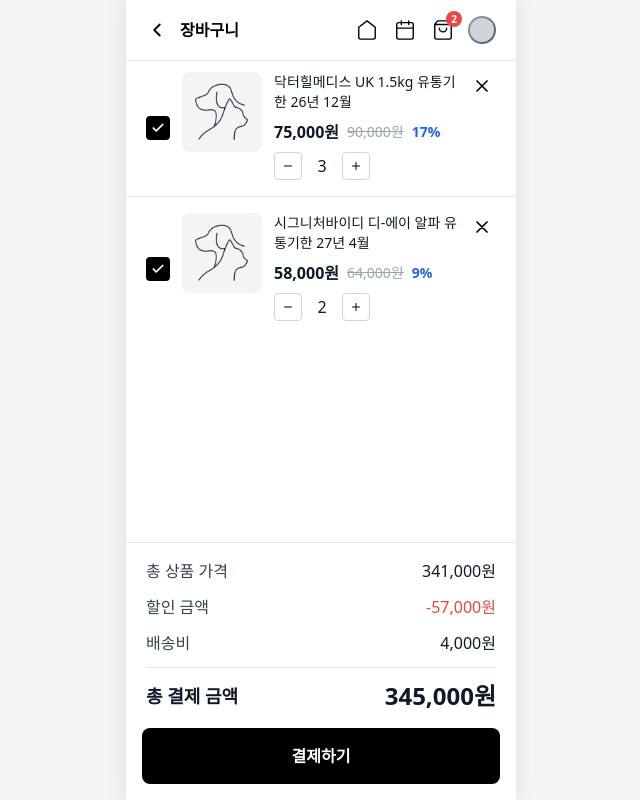
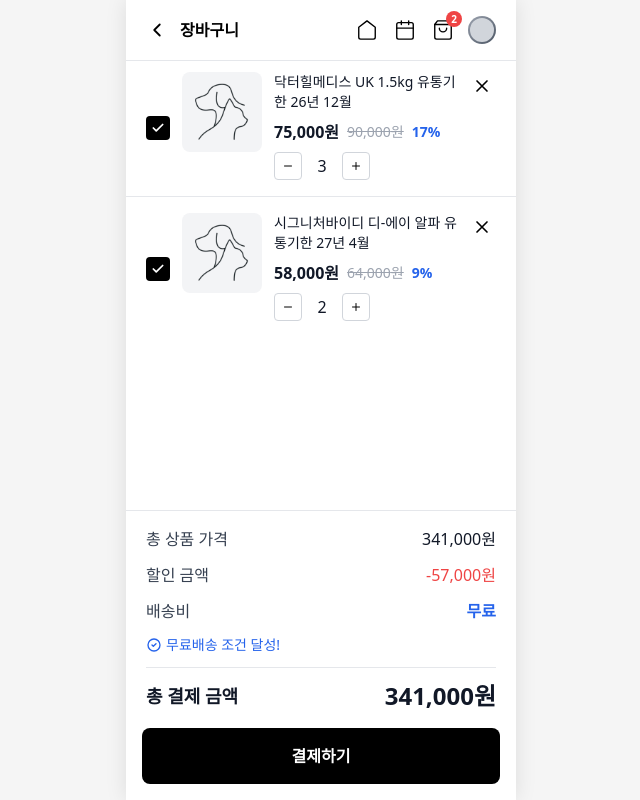
Before and after one commit to KoneJ/-, a Next.js app: page /cart in a window 1280 px wide. Shown: the whole page, without its empty margins (319-959 px from the left). Built offline with nearby package versions, Linux system fonts and the light colour scheme.

Commit message:
Feat: 장바구니에 10만원 이상 무료배송 UI 추가

```diff
--- a/src/app/cart/page.tsx
+++ b/src/app/cart/page.tsx
@@ -32,11 +32,15 @@ export default function CartPage() {
     },
   ]);
 
-  const shippingFee = 4000;
+  const FREE_SHIPPING_THRESHOLD = 100000; // 10만원
+  const BASE_SHIPPING_FEE = 4000;
+
   const selectedItems = cartItems.filter(item => item.selected);
   const totalProductPrice = selectedItems.reduce((sum, item) => sum + (item.price * item.quantity), 0);
   const totalDiscount = selectedItems.reduce((sum, item) => sum + ((item.originalPrice - item.price) * item.quantity), 0);
+  const shippingFee = totalProductPrice >= FREE_SHIPPING_THRESHOLD ? 0 : BASE_SHIPPING_FEE;
   const totalPrice = totalProductPrice + shippingFee;
+  const amountForFreeShipping = FREE_SHIPPING_THRESHOLD - totalProductPrice;
 
   const handleQuantityChange = (id: number, delta: number) => {
     setCartItems(items =>
@@ -263,10 +267,26 @@ export default function CartPage() {
             </div>
             <div className="flex items-center justify-between">
               <span className="text-base text-gray-700">배송비</span>
-              <span className="text-base text-gray-900">
-                {shippingFee.toLocaleString()}원
+              <span className={`text-base ${shippingFee === 0 ? 'text-blue-600 font-semibold' : 'text-gray-900'}`}>
+                {shippingFee === 0 ? '무료' : `${shippingFee.toLocaleString()}원`}
               </span>
             </div>
+            {/* 무료 배송 안내 */}
+            {amountForFreeShipping > 0 ? (
+              <div className="flex items-center gap-1 text-sm text-blue-600">
+                <svg width="16" height="16" viewBox="0 0 24 24" fill="none" stroke="currentColor" strokeWidth="2">
+                  <path d="M13 16h-1v-4h-1m1-4h.01M21 12a9 9 0 11-18 0 9 9 0 0118 0z" strokeLinecap="round" strokeLinejoin="round"/>
+                </svg>
+                <span>{amountForFreeShipping.toLocaleString()}원 더 담으면 무료배송</span>
+              </div>
+            ) : shippingFee === 0 && (
+              <div className="flex items-center gap-1 text-sm text-blue-600">
+                <svg width="16" height="16" viewBox="0 0 24 24" fill="none" stroke="currentColor" strokeWidth="2">
+                  <path d="M9 12l2 2 4-4m6 2a9 9 0 11-18 0 9 9 0 0118 0z" strokeLinecap="round" strokeLinejoin="round"/>
+                </svg>
+                <span>무료배송 조건 달성!</span>
+              </div>
+            )}
             <div className="pt-3 border-t border-gray-200">
               <div className="flex items-center justify-between">
                 <span className="text-lg font-bold text-gray-900">
```
